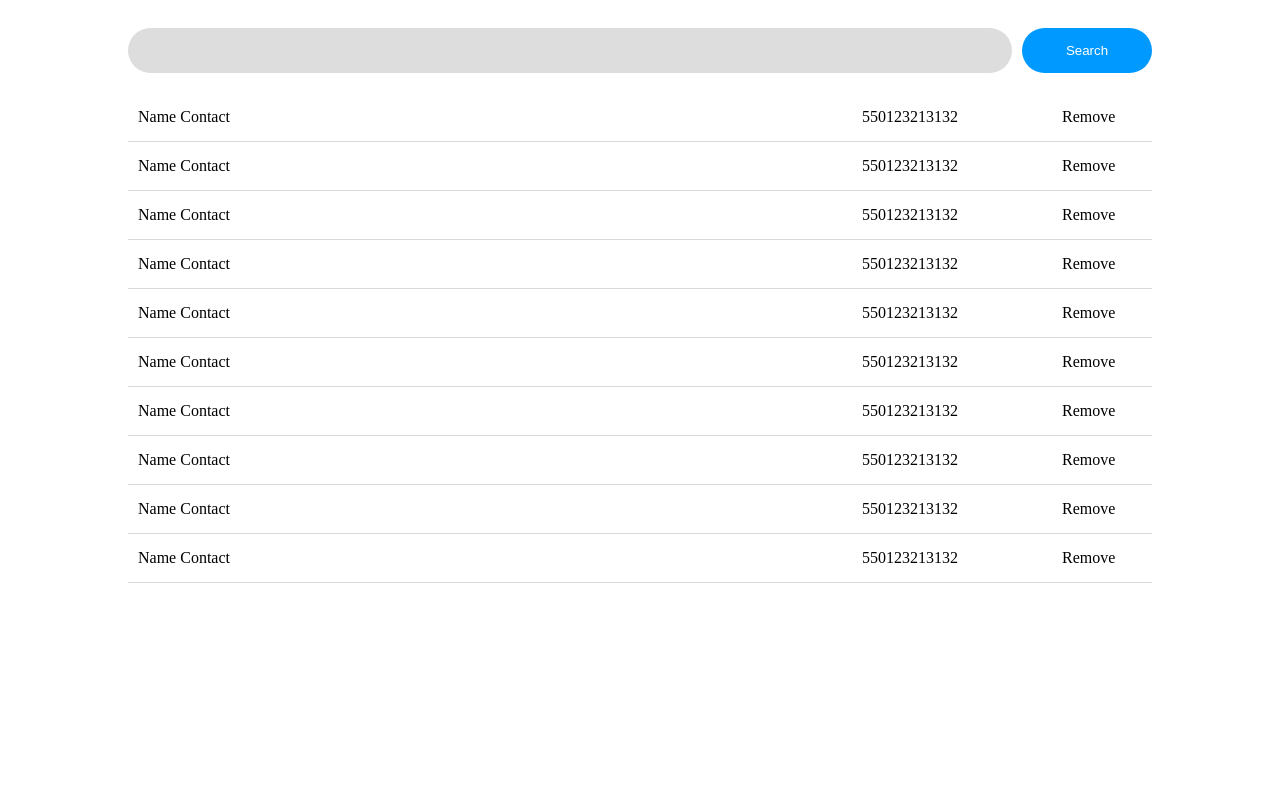
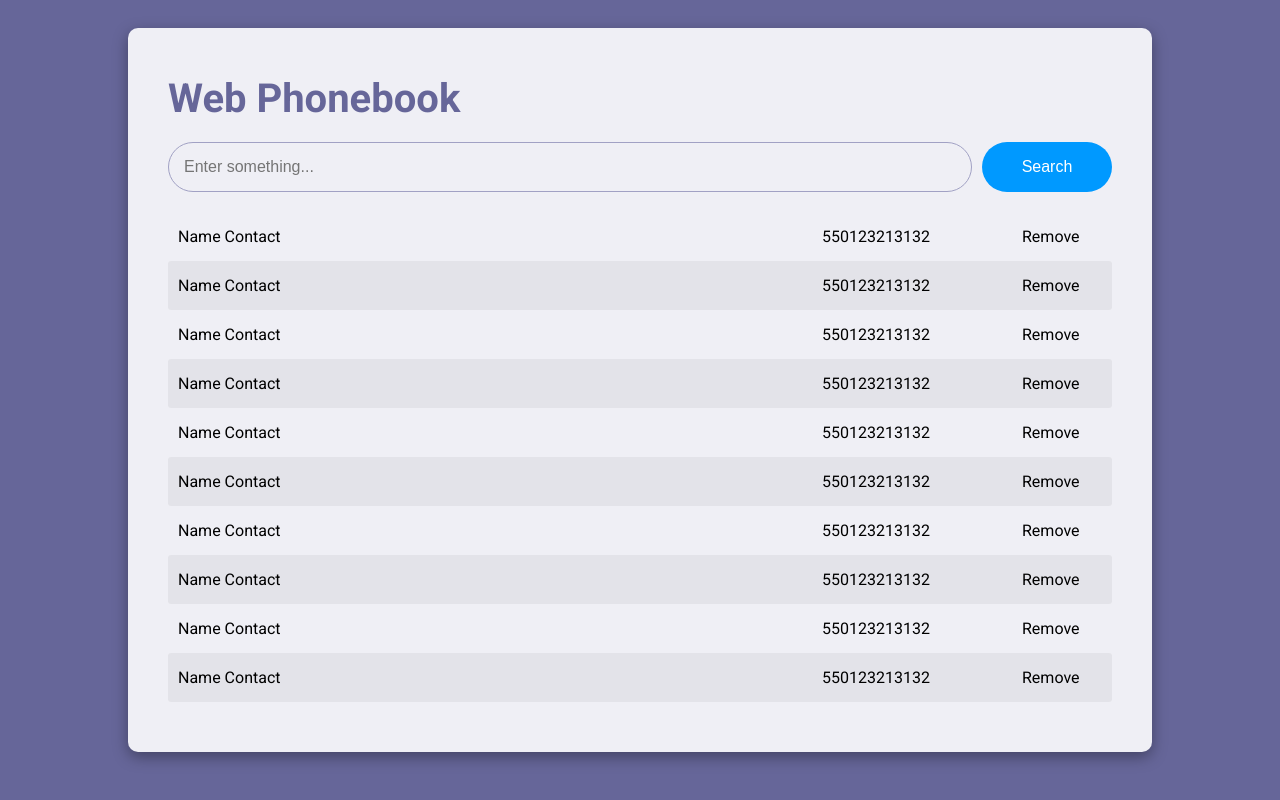
Before and after one commit to paulocezargit/web_phonebook, a PHP site: page / in a window 1280 px wide. Run offline with PHP 8.4, Linux system fonts and the light colour scheme.

Commit message:
Improving the appearance of the dashboard
This time, we made further changes to the appearance of the dashboard to make it a bit more user-friendly. This dashboard will be used to list all records and create new ones. In addition, it will have buttons and other elements to manage the records.

```diff
--- a/assets/css/desktop.css
+++ b/assets/css/desktop.css
@@ -1,12 +1,15 @@
 
 *{ box-sizing: border-box; }
-.container{ position: relative; width: 100%;  display:flex;  justify-content:center; }
-.box{ width: 1024px;  }
-.searchengine{ width: 100%; margin-bottom:20px; margin-top: 20px; display: grid; grid-template-columns: auto 130px; grid-gap: 10px; }
-.searchengine-input{ width:100%; background-color:  #ddd;   padding: 15px; border-radius: 30px; border: none; outline: none; }
-.searchengine-button{ background-color:  #0099ff; color: #fff; width:100%; padding: 15px; cursor: pointer; border-radius: 30px; border: none; outline: none; }
+body{ background-color: #666699; }
+.container{  position: relative; width: 100%;  display:flex;  justify-content:center; }
+.box{ margin-top: 20px; width: 1024px; background-color: #efeff5; padding: 20px 40px; padding-bottom: 50px; box-shadow: rgba(0, 0, 0, 0.35) 0px 5px 15px; border-radius: 10px; }
+.supertitle{ padding: 0px; margin-bottom: 20px; font-size: 40px; color: #666699; }
+.searchengine{ width: 100%; margin-bottom:20px; margin-top: 20px; display: grid; grid-template-columns: auto 130px; grid-gap: 10px;  }
+.searchengine-input{ width:100%; background-color:  #efeff5; border: 1px solid #a1a1c4; font-size: 16px; padding: 15px; border-radius: 30px; outline: none; }
+.searchengine-button{ background-color:  #0099ff; color: #fff; font-size: 16px; width:100%; padding: 15px; cursor: pointer; border-radius: 30px; border: none; outline: none; }
 .phonelist{  }
-.phonelist-item{ width: 1024px; padding: 15px 10px; border-bottom: 1px solid rgba(0, 0, 0, .15); display: grid; grid-template-columns: auto 200px 80px;  }
+.phonelist-item{ box-sizing: border-box; padding: 15px 10px;  display: grid; grid-template-columns: auto 200px 80px;  }
+.phonelist-item:nth-child(odd) {  } .phonelist-item:nth-child(even) { background-color: rgba(0, 0, 0, .05); border-radius: 3px; }
 .phonelist-item-name{  }
 .phonelist-item-number{  }
 .phonelist-item-button{  }
--- a/index.php
+++ b/index.php
@@ -4,6 +4,10 @@
 	<meta charset="utf-8">
 	<meta name="viewport" content="width=device-width, initial-scale=1">
 	<title></title>
+	<style>
+		@import url('https://fonts.googleapis.com/css2?family=Open+Sans:ital,wght@0,300..800;1,300..800&family=Roboto:ital,wght@0,100;0,300;0,400;0,500;0,700;0,900;1,100;1,300;1,400;1,500;1,700;1,900&display=swap');
+	    body{ font-family: "Roboto", sans-serif; }
+	</style>
 	<link rel="stylesheet" type="text/css" href="assets/css/mobile.css">
 	<link rel="stylesheet" type="text/css" href="assets/css/desktop.css">
 </head>
@@ -13,8 +17,11 @@
 	<div class="container">
 
 		<div class="box">
+
+            <h1 class="supertitle">Web Phonebook</h1>
+
 			<div class="searchengine">
-				<input type="" name="" class="searchengine-input">
+				<input type="" name="" class="searchengine-input" placeholder="Enter something...">
 				<button class="searchengine-button">Search</button>
 			</div>
 
```
